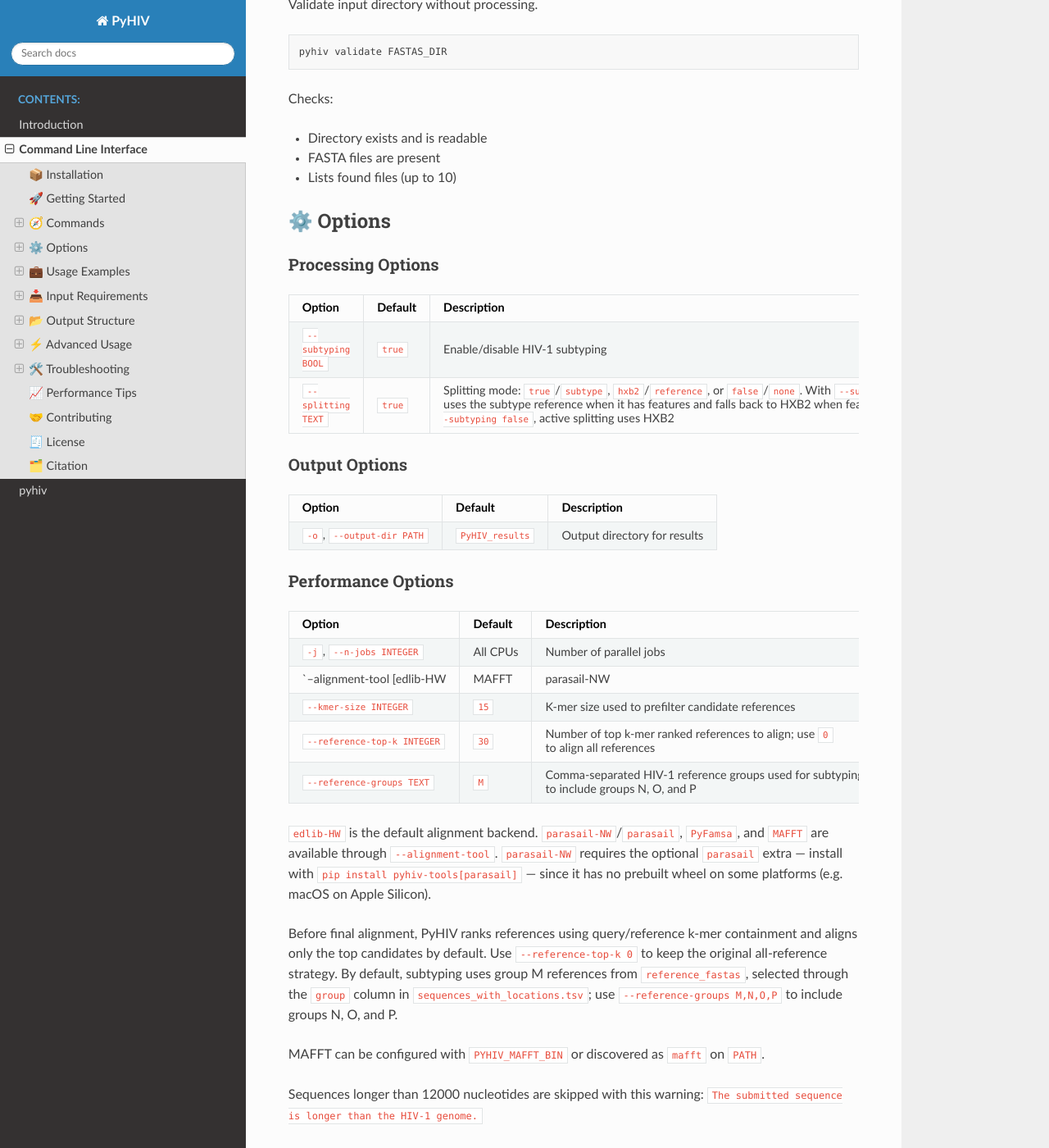
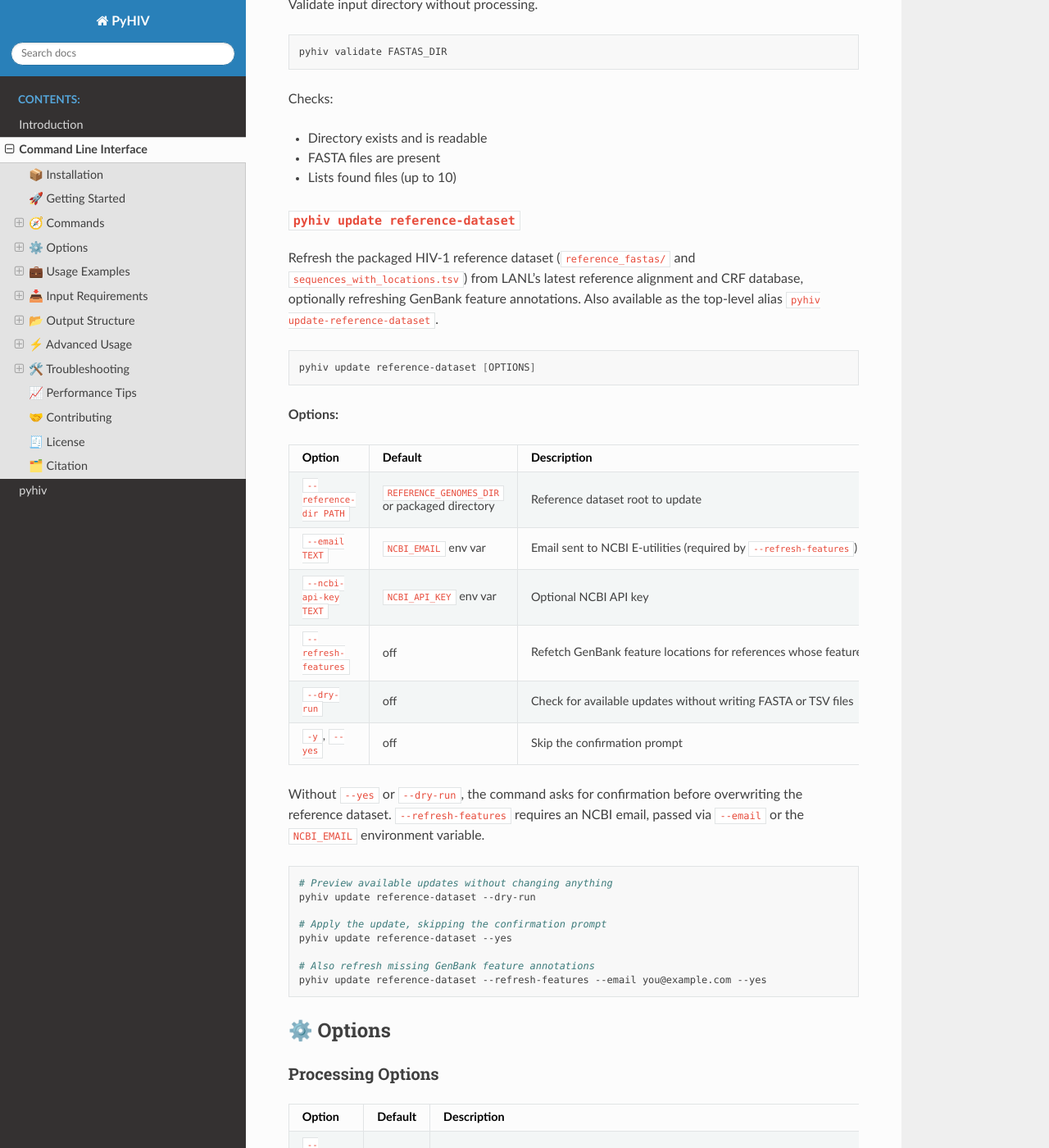
Before and after one commit to anaapspereira/PyHIV, a Sphinx documentation site: the page built from docs/source/manual_docs/CLI.md, in a window 1280 px wide and 1400 px high, scrolled down 1380 px. Shown: the whole window at 82% size. Built offline with Sphinx 7.4.7 and the Read the Docs theme 3.1.0, drawn with Linux system fonts in a browser that asks for light colours; some of the changed text lies outside the part shown.

Commit message:
[UPDATE] Document update reference-dataset command and progress/reporting flags

````diff
--- a/docs/source/manual_docs/CLI.md
+++ b/docs/source/manual_docs/CLI.md
@@ -64,6 +64,38 @@ Checks:
 - FASTA files are present
 - Lists found files (up to 10)
 
+### `pyhiv update reference-dataset`
+
+Refresh the packaged HIV-1 reference dataset (`reference_fastas/` and `sequences_with_locations.tsv`) from LANL's latest reference alignment and CRF database, optionally refreshing GenBank feature annotations. Also available as the top-level alias `pyhiv update-reference-dataset`.
+
+```bash
+pyhiv update reference-dataset [OPTIONS]
+```
+
+**Options:**
+
+| Option | Default | Description |
+|--------|---------|-------------|
+| `--reference-dir PATH` | `REFERENCE_GENOMES_DIR` or packaged directory | Reference dataset root to update |
+| `--email TEXT` | `NCBI_EMAIL` env var | Email sent to NCBI E-utilities (required by `--refresh-features`) |
+| `--ncbi-api-key TEXT` | `NCBI_API_KEY` env var | Optional NCBI API key |
+| `--refresh-features` | off | Refetch GenBank feature locations for references whose features are `None` |
+| `--dry-run` | off | Check for available updates without writing FASTA or TSV files |
+| `-y`, `--yes` | off | Skip the confirmation prompt |
+
+Without `--yes` or `--dry-run`, the command asks for confirmation before overwriting the reference dataset. `--refresh-features` requires an NCBI email, passed via `--email` or the `NCBI_EMAIL` environment variable.
+
+```bash
+# Preview available updates without changing anything
+pyhiv update reference-dataset --dry-run
+
+# Apply the update, skipping the confirmation prompt
+pyhiv update reference-dataset --yes
+
+# Also refresh missing GenBank feature annotations
+pyhiv update reference-dataset --refresh-features --email you@example.com --yes
+```
+
 ## ⚙️ Options
 
 ### Processing Options
@@ -87,15 +119,22 @@ Checks:
 | `--alignment-tool [edlib-HW|MAFFT|parasail-NW|PyFamsa|parasail]` | `edlib-HW` | Alignment backend |
 | `--kmer-size INTEGER` | `15` | K-mer size used to prefilter candidate references |
 | `--reference-top-k INTEGER` | `30` | Number of top k-mer ranked references to align; use `0` to align all references |
-| `--reference-groups TEXT` | `M` | Comma-separated HIV-1 reference groups used for subtyping; use `M,N,O,P` to include groups N, O, and P |
+| `--reference-groups TEXT` | `M` | Comma-separated HIV-1 reference groups used for subtyping; use `M,N,O,P` or `all` to include groups N, O, and P |
 
-`edlib-HW` is the default alignment backend. `parasail-NW`/`parasail`, `PyFamsa`, and `MAFFT` are available through `--alignment-tool`. `parasail-NW` requires the optional `parasail` extra — install with `pip install pyhiv-tools[parasail]` — since it has no prebuilt wheel on some platforms (e.g. macOS on Apple Silicon).
+`edlib-HW` is the default alignment backend. `parasail-NW`/`parasail`, `PyFamsa`, and `MAFFT` are available through `--alignment-tool`. `parasail-NW` requires the optional `parasail` extra — install with `pip install pyhiv-tools[parasail]` — since it has no prebuilt wheel on some platforms (e.g. macOS on Apple Silicon). PyHIV checks the selected tool is actually usable before processing starts, and exits immediately with an install hint if it isn't (e.g. missing `parasail`, or no `mafft` executable on `PATH`) rather than failing per-reference partway through a run.
 
-Before final alignment, PyHIV ranks references using query/reference k-mer containment and aligns only the top candidates by default. Use `--reference-top-k 0` to keep the original all-reference strategy. By default, subtyping uses group M references from `reference_fastas`, selected through the `group` column in `sequences_with_locations.tsv`; use `--reference-groups M,N,O,P` to include groups N, O, and P.
+Before final alignment, PyHIV ranks references using query/reference k-mer containment and aligns only the top candidates by default. Use `--reference-top-k 0` to keep the original all-reference strategy. By default, subtyping uses group M references from `reference_fastas`, selected through the `group` column in `sequences_with_locations.tsv`; use `--reference-groups M,N,O,P` (or `--reference-groups all`) to include groups N, O, and P.
 
 MAFFT can be configured with `PYHIV_MAFFT_BIN` or discovered as `mafft` on `PATH`.
 
 Sequences longer than 12000 nucleotides are skipped with this warning: `The submitted sequence is longer than the HIV-1 genome.`
+
+### Progress & Reporting Options
+
+| Option | Default | Description |
+|--------|---------|-------------|
+| `--progress` / `--no-progress` | `--progress` | Show a terminal progress bar while processing input sequences |
+| `--reporting` / `--no-reporting` | `--reporting` | Generate a PDF report (`PyHIV_report_all_sequences.pdf`) with per-sequence visualizations |
 
 ### Display Options
 
@@ -286,6 +325,10 @@ When `--splitting` is enabled:
 - One file per sequence per gene
 - Contains extracted gene region from alignment
 
+#### PDF Report
+
+When `--reporting` is enabled (default), PyHIV writes `PyHIV_report_all_sequences.pdf` to the output directory with one page per processed sequence, summarizing its alignment, subtyping, and gene-splitting results. Disable it with `--no-reporting`.
+
 ## ⚡ Advanced Usage
 
 ### Performance Tuning
@@ -387,6 +430,7 @@ pyhiv --help
 # Show help for specific command
 pyhiv run --help
 pyhiv validate --help
+pyhiv update reference-dataset --help
 ```
 
 ### Exit Codes
````
